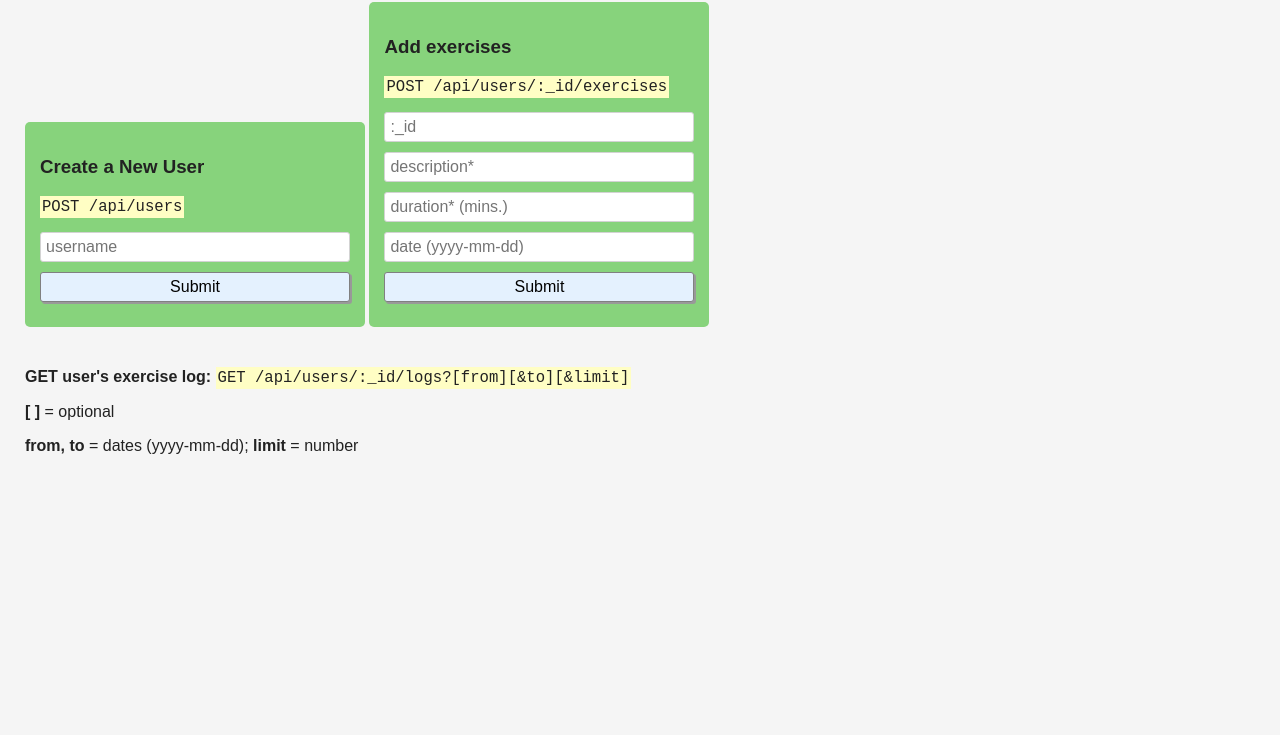
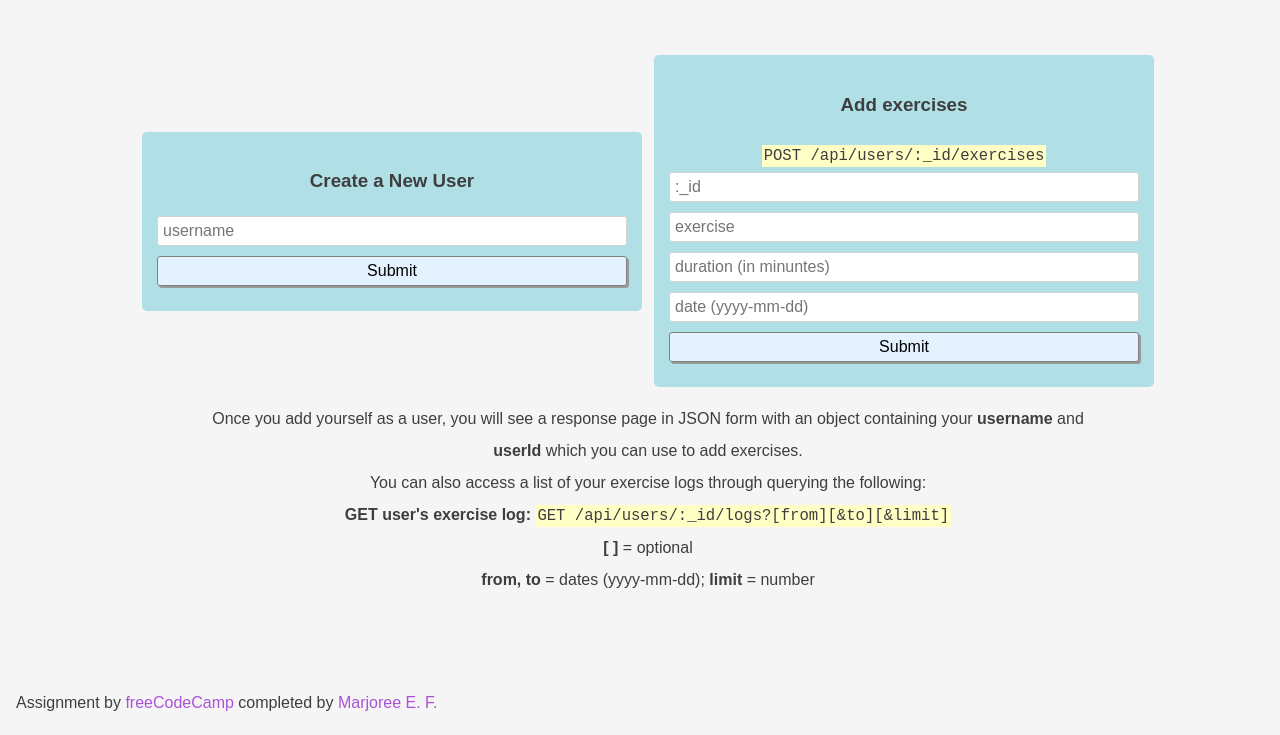
Before and after one commit to mfargas/exercisetracker, a website: page views/index.html in a window 1280 px wide. Shown: the part 81-816 px from the top of the page. Drawn offline with Linux system fonts and the light colour scheme; files that its build step writes are made by us from their sources.

Commit message:
Update styling and README.md

```diff
--- a/public/style.css
+++ b/public/style.css
@@ -4,28 +4,47 @@
 
 body {
   font-family:sans-serif;
-  margin: 25px;
-  color: #222;
+  width: 100vw;
+  min-height: 100vh;
+  color: rgb(62, 62, 62);
   background-color: #f5f5f5;
+  text-align: center;
+  line-height: 2rem;
+}
+
+.container{
+  width: 100%;
+  display: flex;
+  flex-direction: column;
+  justify-content: center;
 }
 
 h1 {
   font-weight: bold;
-
+  margin: 2rem auto;
 }
 
 p {
   max-width: 900px;
+  margin: auto;
 }
 
 form {
-  margin-bottom: 25px;
+  margin: 2rem auto 1rem auto;
   padding: 15px;
-  background-color: #87D37C;
+  background-color: powderblue;
   display: inline-block;
   width: 100%;
-  max-width: 340px;
+  max-width: 500px;
   border-radius: 5px;
+}
+
+.forms{
+  display: flex;
+  margin: auto;
+  width: 80%;
+  align-items: center;
+  justify-content: center;
 }
 
 input {
@@ -57,3 +76,33 @@ code {
   background-color: #FFFEC4;
   padding: 2px;
 }
+
+footer{
+  position: fixed;
+  bottom: 0;
+  left: 1rem;
+}
+
+a{
+  color: rgb(170, 83, 214);
+  text-decoration: none;
+}
+
+a:hover{
+  color: rgb(110, 62, 134);
+  cursor: pointer;
+}
+
+@media (max-height: 680px),
+  screen and (orientation: portrait) {
+    .forms{
+      flex-direction: column;
+      width: 100%;
+      margin: 2rem auto;
+    }
+
+    form{
+      max-width: 80%;
+      margin: 1rem;
+    }
+}
--- a/views/index.html
+++ b/views/index.html
@@ -9,22 +9,30 @@
 
   <body>
     <div class="container">
-      <h1>Exercise tracker</h1>
-      <form action="/api/users" method="post">
+      <h1>Exercise Tracker Project</h1>
+      <div class="forms">
+        <form action="/api/users" method="post" class="form">
           <h3>Create a New User</h3>
-        <p><code>POST /api/users</code></p>
           <input id="uname" type="text" name="username" placeholder="username" />
           <input type="submit" value="Submit" />
         </form>
-      <form id="exercise-form" method="post">
+        <form id="exercise-form" method="post" class="form">
           <h3>Add exercises</h3>
           <p><code>POST /api/users/:_id/exercises</code></p>
           <input id="uid" type="text" name=":_id" placeholder=":_id" />
-        <input id="desc" type="text" name="description" placeholder="description*" />
-        <input id="dur" type="text" name="duration" placeholder="duration* (mins.)" />
+          <input id="desc" type="text" name="description" placeholder="exercise" />
+          <input id="dur" type="text" name="duration" placeholder="duration (in minuntes)" />
           <input id="date" type="text" name="date" placeholder="date (yyyy-mm-dd)" />
           <input type="submit" value="Submit" />
         </form>
+      </div>
+      <p>
+        Once you add yourself as a user, you will see a response page in JSON form with an object containing your
+        <strong>username</strong> and <strong>userId</strong> which you can use to add exercises.
+      </p>
+      <p>
+        You can also access a list of your exercise logs through querying the following:
+      </p>
       <p>
         <strong>GET user's exercise log: </strong>
         <code>GET /api/users/:_id/logs?[from][&amp;to][&amp;limit]</code>
@@ -32,6 +40,8 @@
       <p><strong>[ ]</strong> = optional</p>
       <p><strong>from, to</strong> = dates (yyyy-mm-dd); <strong>limit</strong> = number</p>
     </div>
+    <footer> Assignment by <a href="https://www.freecodecamp.org/learn/back-end-development-and-apis/back-end-development-and-apis-projects/exercise-tracker" target="_blank">freeCodeCamp</a>
+      completed by <a href="https://www.marjoree.com" target="_blank">Marjoree E. F.</a></footer>
     <script>
       const exerciseForm = document.getElementById("exercise-form");
 
```
Also changed, not shown: README.md, public/images/screen1.png (added), public/images/screen2.png (added), public/images/screen3.png (added), public/images/screen4.png (added), public/images/screen5.png (added), public/images/screen6.png (added). Lines whose indentation alone changed are shown as unchanged.
